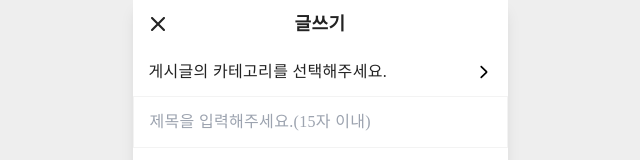
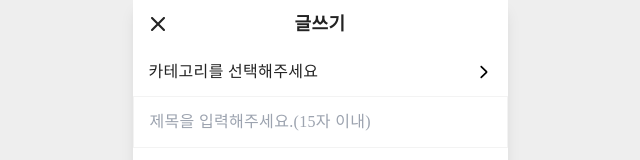
Before and after one commit to chwihae/frontend, a React (Vite) app: page /question in a window 1280 px wide. Shown: the top 160 px of the page, without its empty margins (320-960 px from the left). Built offline with nearby package versions, Linux system fonts and the light colour scheme; no server answers; sample sign-in values are in the browser's storage; a web font is replaced by a local one.

Commit message:
fix : 질문작성 카테고리 값 변경 및 선택시 화면에 반영 (#8)

```diff
--- a/src/constants/question.ts
+++ b/src/constants/question.ts
@@ -1,7 +1,7 @@
 export const CATEGORYOPTIONS = [
-  { type: 'CAREER', title: '회사/이직' },
+  { type: 'COMPANY', title: '회사/이직' },
   { type: 'SPEC', title: '스펙/공부' },
-  { type: 'COMPANY', title: '진로/직무' },
+  { type: 'CAREER', title: '진로/직무' },
   { type: 'ETC', title: '기타/일상' },
 ];
 
--- a/src/pages/QuestionCreate.tsx
+++ b/src/pages/QuestionCreate.tsx
@@ -1,4 +1,4 @@
-import { useState } from 'react';
+import { useEffect, useState } from 'react';
 import { FormProvider, useForm } from 'react-hook-form';
 import type { UseFormProps } from 'react-hook-form';
 import { useNavigate } from 'react-router-dom';
@@ -6,7 +6,11 @@ import { useNavigate } from 'react-router-dom';
 import { addQuestion } from '@/apis/question';
 import { ReactComponent as IConForwardBlack } from '@/assets/icon_forward_black.svg';
 import { ReactComponent as IConInfo } from '@/assets/icon_info_gray_filled.svg';
-import { PERIODOPTIONS, PLACEHOLDER_CONTENT } from '@/constants/question';
+import {
+  CATEGORYOPTIONS,
+  PERIODOPTIONS,
+  PLACEHOLDER_CONTENT,
+} from '@/constants/question';
 import type { IQuestion } from '@/types/questionType';
 import Toast from '@components/common/Toast';
 import FieldsCategory from '@components/Question/FieldsCategory';
@@ -17,9 +21,10 @@ type TMethods = IQuestion & UseFormProps;
 const QuestionCreate = () => {
   const navigate = useNavigate();
   const [isCategoryModal, setIsCategoryModal] = useState(false);
+  const [categoryName, setCategoryName] = useState('');
 
   const defaultValues = {
-    type: null,
+    type: '',
     title: '',
     content: '',
     options: [{ name: '' }, { name: '' }],
@@ -49,6 +54,12 @@ const QuestionCreate = () => {
     fatchData();
   };
 
+  useEffect(() => {
+    const findName = CATEGORYOPTIONS.find((tab) => tab.type === watchFields[1]);
+    setCategoryName(findName?.title || '');
+    // eslint-disable-next-line react-hooks/exhaustive-deps
+  }, [watchFields[1]]);
+
   return (
     <FormProvider {...methods}>
       <form className="flex flex-col" onSubmit={handleSubmit(onSubmit)}>
@@ -58,7 +69,9 @@ const QuestionCreate = () => {
             className="scoremedium16 flex h-12  cursor-pointer items-center justify-between px-4"
             onClick={() => setIsCategoryModal(true)}
           >
-            <span>게시글의 카테고리를 선택해주세요.</span>
+            <span>
+              {watchFields[1] ? categoryName : '카테고리를 선택해주세요'}
+            </span>
             <IConForwardBlack />
           </label>
         </fieldset>
```
